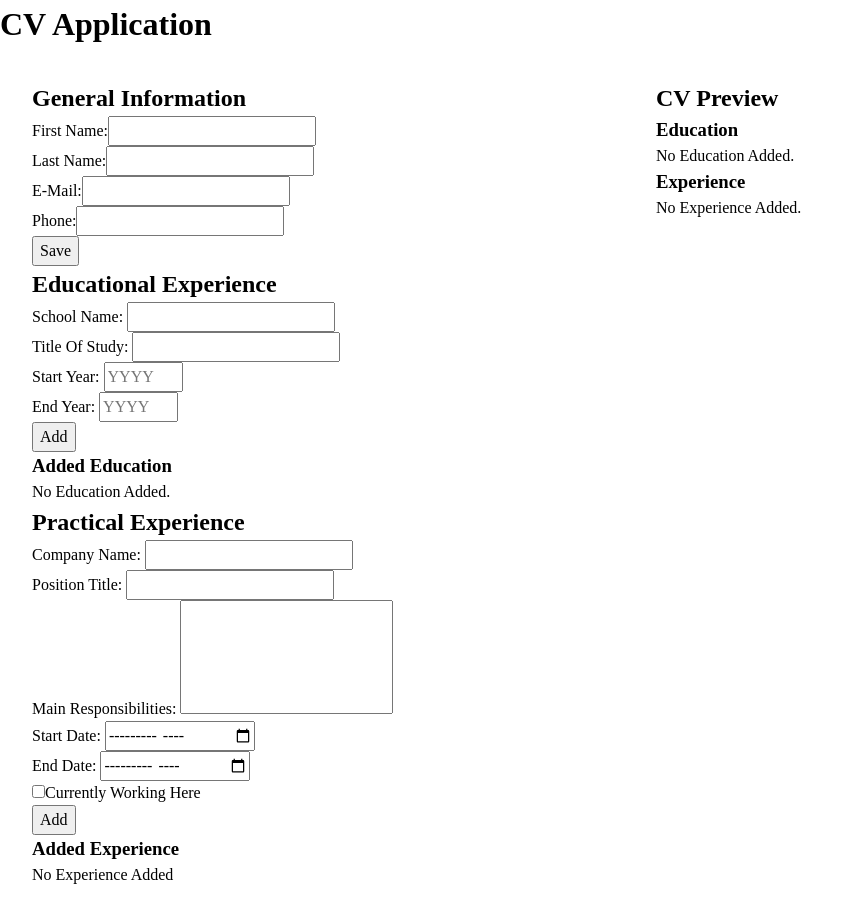
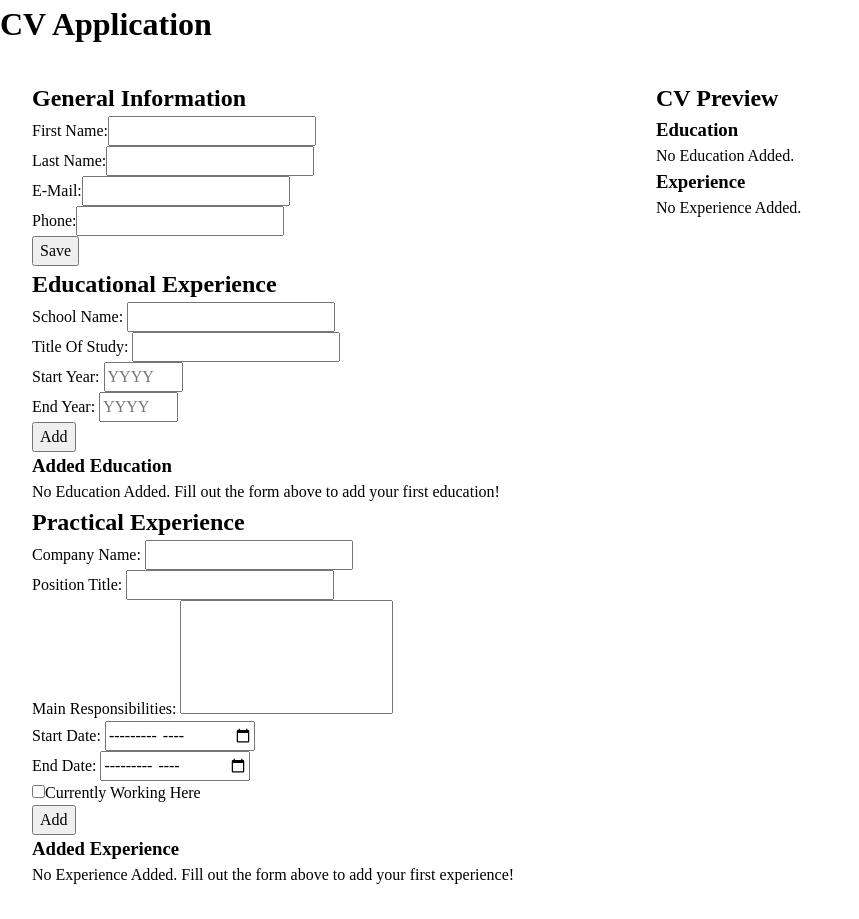
Before and after one commit to rlechuong/cv-application, a React (Vite) app: page / in a window 1280 px wide. Shown: the whole page, without its empty margins (0-859 px from the left). Built offline with nearby package versions, Linux system fonts and the light colour scheme.

Commit message:
Add delete confirmation

```diff
--- a/src/components/Education.jsx
+++ b/src/components/Education.jsx
@@ -28,7 +28,9 @@ function Education({ educationList, setEducationList }) {
   };
 
   const handleDelete = (idToDelete) => {
-    setEducationList(educationList.filter((education) => education.id !== idToDelete));
+    if (window.confirm("Are you sure you want to delete this education entry?")) {
+      setEducationList(educationList.filter((education) => education.id !== idToDelete));
+    }
   };
 
   const handleEdit = (idToEdit) => {
@@ -123,7 +125,9 @@ function Education({ educationList, setEducationList }) {
       <div className="education-list">
         <h3>Added Education</h3>
         {educationList.length === 0 ? (
-          <p>No Education Added.</p>
+          <p className="empty-state">
+            No Education Added. Fill out the form above to add your first education!
+          </p>
         ) : (
           educationList.map((education) => (
             <div key={education.id} className="education-entry">
--- a/src/components/Experience.jsx
+++ b/src/components/Experience.jsx
@@ -34,7 +34,9 @@ function Experience({ experienceList, setExperienceList }) {
   };
 
   const handleDelete = (idToDelete) => {
-    setExperienceList(experienceList.filter((experience) => experience.id !== idToDelete));
+    if (window.confirm("Are you sure you want to delete this experience entry?")) {
+      setExperienceList(experienceList.filter((experience) => experience.id !== idToDelete));
+    }
   };
 
   const handleEdit = (idToEdit) => {
@@ -164,11 +166,12 @@ function Experience({ experienceList, setExperienceList }) {
         <button type="submit">Add</button>
       </form>
 
-      <div>
+      <div className="experience-list">
         <h3>Added Experience</h3>
-
         {experienceList.length === 0 ? (
-          <p>No Experience Added</p>
+          <p className="empty-state">
+            No Experience Added. Fill out the form above to add your first experience!
+          </p>
         ) : (
           experienceList.map((experience) => (
             <div key={experience.id} className="experience-entry">
```
